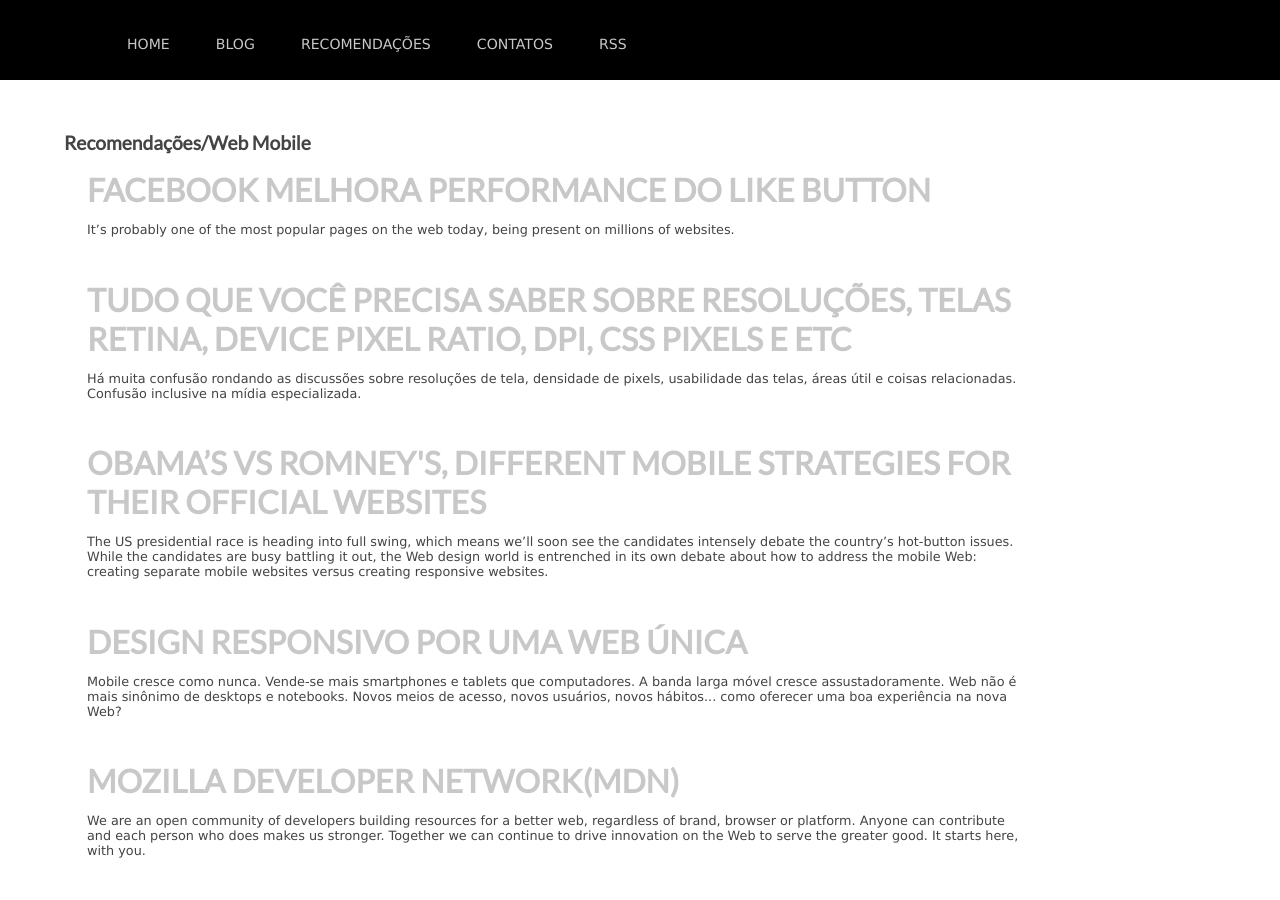
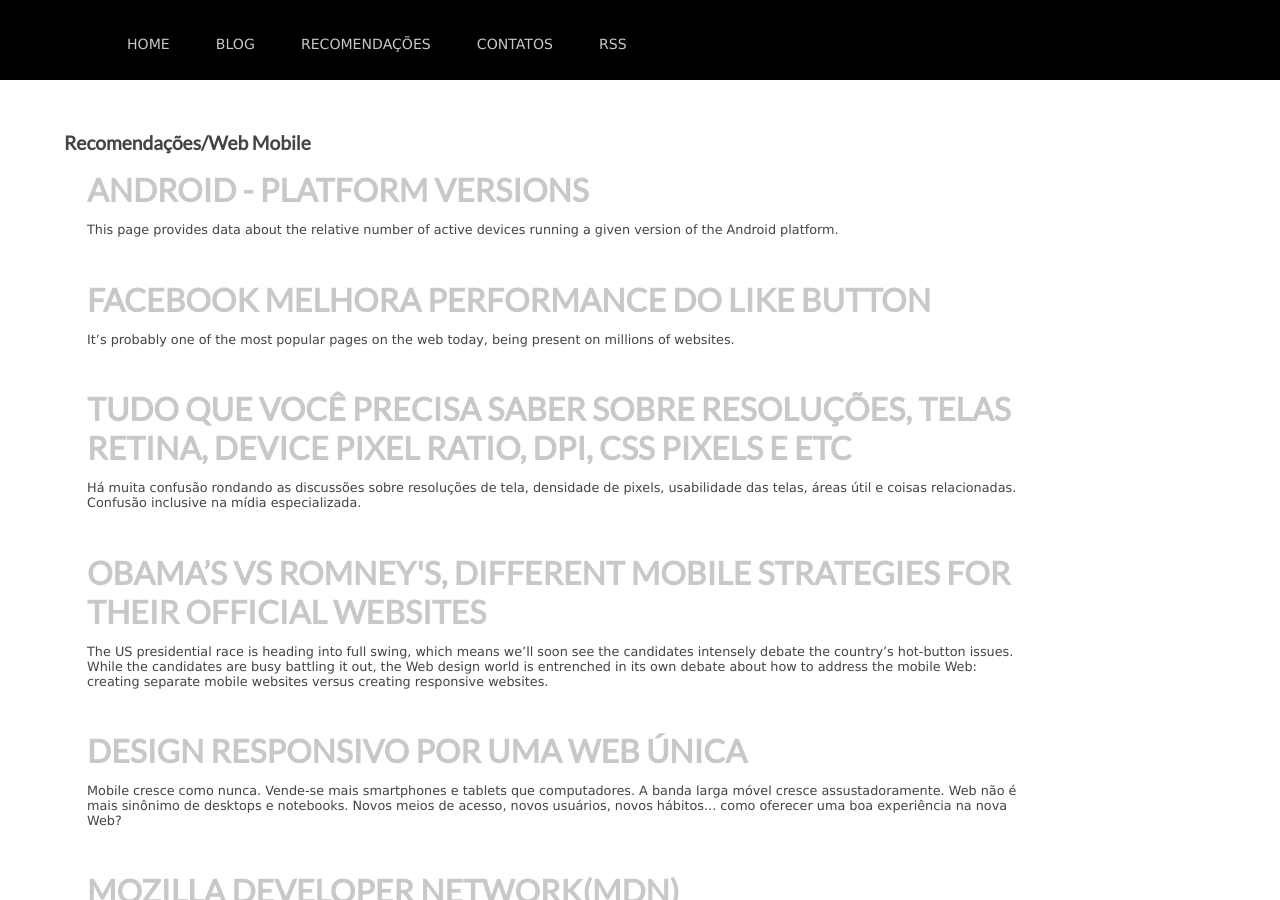
Before and after one commit to rgarbin/rgarbin.github.com, a Jekyll site: the page built from references/web-mobile.html, in a window 1280 px wide and 900 px high. Built offline with Jekyll 4.4.1, drawn with Linux system fonts in a browser that asks for light colours; comment, search, counter and statistics services are not loaded.

Commit message:
add link for android platform versions.

```diff
--- a/references/web-mobile.html
+++ b/references/web-mobile.html
@@ -3,6 +3,12 @@
 title: Recomendações Web Mobile
 ---
 <h1>Recomendações/Web Mobile</h1>
+<article>
+    <div class="post">
+      <h3><a href="http://developer.android.com/about/dashboards/index.html" alt="Android - Platform Versions" target="_blank">Android - Platform Versions</a></h3>
+      <p>This page provides data about the relative number of active devices running a given version of the Android platform.</p>
+    </div>
+</article>
 <article>
     <div class="post">
       <h3><a href="http://calendar.perfplanet.com/2012/liking-performance/" alt="Facebook Melhora Performance Do Like Button" target="_blank">Facebook Melhora Performance Do Like Button</a></h3>
```
